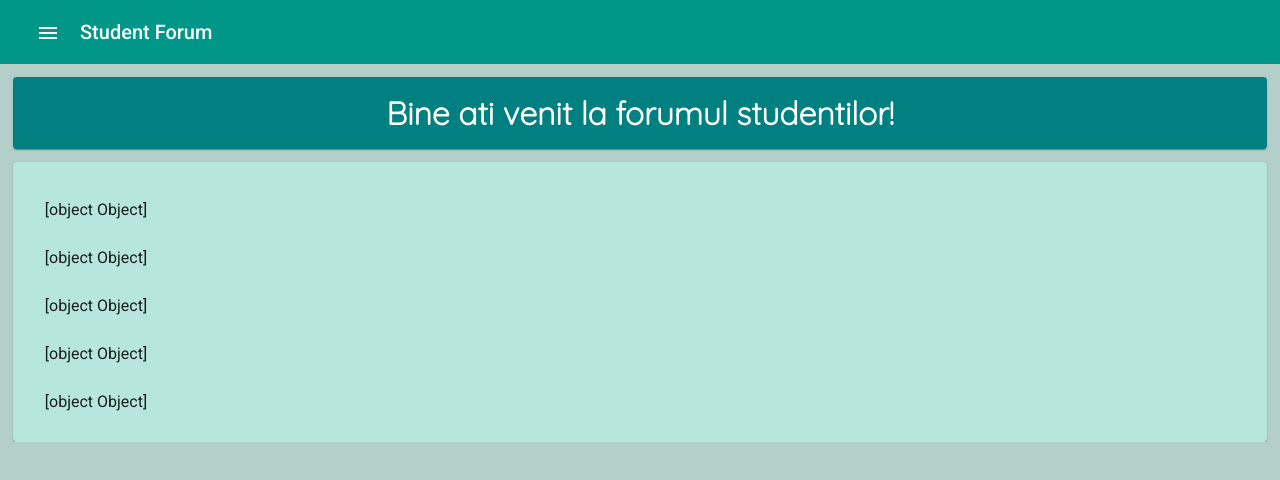
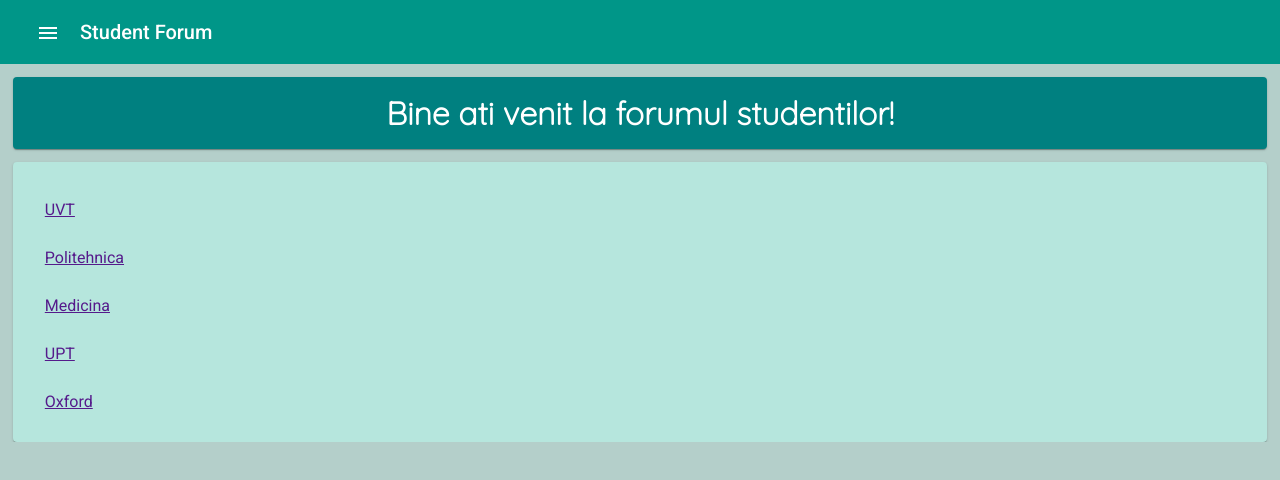
Before and after one commit to David-Nevezi-Strango/TW-Forum, an Angular app in the folder frontend/TW-Forum/: page / in a window 1280 px wide. Shown: the top 480 px of the page. Built offline with nearby package versions, Linux system fonts and the light colour scheme.

Commit message:
Link list

```diff
--- a/frontend/TW-Forum/src/app/tag/tag.component.html
+++ b/frontend/TW-Forum/src/app/tag/tag.component.html
@@ -1,8 +1,8 @@
 <mat-card class="listcontainer">
-    <mat-selection-list [multiple]="false">
-        <mat-list-option *ngFor="let tag of tags" [value]="tag">
-            {{tag}}
-        </mat-list-option>
-    </mat-selection-list>
+    <mat-list>
+        <mat-list-item *ngFor="let tag of tags">
+            <a href="">{{tag.tag_name}}</a>
+        </mat-list-item>
+    </mat-list>
 
 </mat-card>
--- a/frontend/TW-Forum/src/app/tag/tag.component.ts
+++ b/frontend/TW-Forum/src/app/tag/tag.component.ts
@@ -12,6 +12,7 @@ export class TagComponent implements OnInit {
   constructor(private tagService:TagService) { }
 
   tags:Tag[]=[]
+  selected!:Tag
 
   ngOnInit(): void {
     this.getTags();
```
